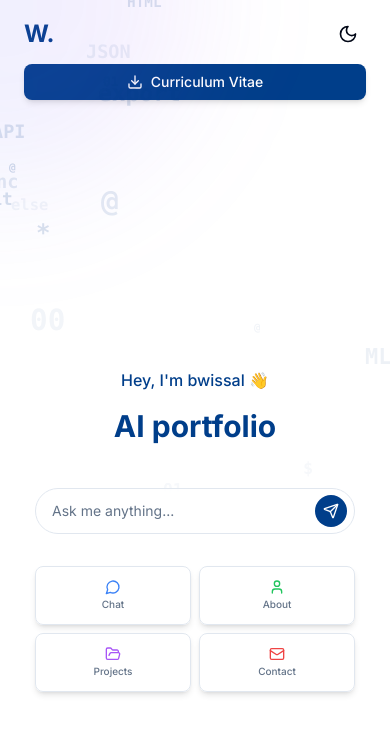
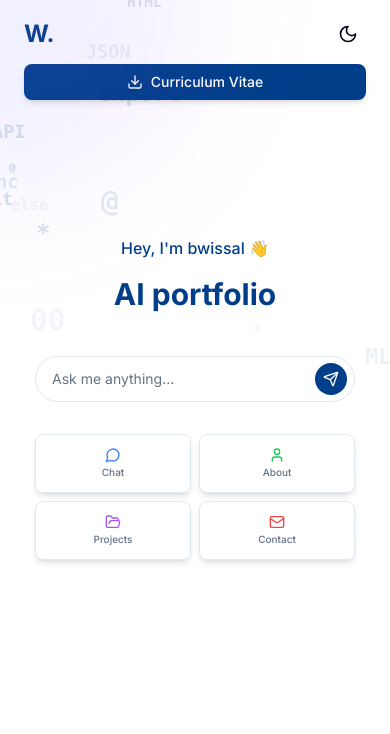
Before and after one commit to bwissal13/new-Portfolio, a Next.js app: page / in a window 390 px wide. Shown: the top 734 px of the page. Built offline with nearby package versions, Linux system fonts and the light colour scheme.

Commit message:
Refactor homepage layout for improved responsiveness and UI consistency, including adjustments to section heights and input field styling.

```diff
--- a/src/app/page.tsx
+++ b/src/app/page.tsx
@@ -228,7 +228,7 @@ export default function Home() {
   }
 
   return (
-    <div className="h-screen bg-background overflow-hidden relative">
+    <div className="min-h-screen flex flex-col bg-background overflow-hidden relative">
       {/* Mobile Top Bar: W. left, theme icon right, CV button below */}
       <div className="sm:hidden px-4 pt-4 pb-2">
         <div className="flex items-center justify-between">
@@ -256,7 +256,6 @@ export default function Home() {
       </div>
       {/* Background Animation */}
       <CodeBackground />
-
       {/* Logo */}
       <motion.div
         initial={{ opacity: 0, x: -20 }}
@@ -268,7 +267,6 @@ export default function Home() {
       >
         W.
       </motion.div>
-
       {/* Theme Toggle */}
       <motion.button
         initial={{ opacity: 0, x: 20 }}
@@ -286,7 +284,6 @@ export default function Home() {
           <Moon className="h-4 w-4" />
         )}
       </motion.button>
-
       {/* CV Download Button */}
       <motion.button
         initial={{ opacity: 0, x: 20 }}
@@ -301,10 +298,8 @@ export default function Home() {
         <Download className="h-4 w-4" />
         <span className="text-sm font-medium">Curriculum Vitae</span>
       </motion.button>
-
       {/* Main Content */}
-      <section className="h-full flex flex-col justify-center items-center px-6 relative z-10">
-        {/* Main Content */}
+      <section className="flex flex-col items-center px-4 pt-32 md:pt-32 relative z-10">
         <div className="w-full max-w-6xl mx-auto text-center">
           {/* Greeting with Typewriter Animation */}
           <motion.div
@@ -322,7 +317,6 @@ export default function Home() {
               {greeting.isComplete && !portfolio.isComplete && <span className="animate-pulse">|</span>}
             </h2>
           </motion.div>
-
           {/* Input Field */}
           <motion.div
             initial={{ opacity: 0, y: 20 }}
@@ -342,19 +336,16 @@ export default function Home() {
                   }
                 }}
                 placeholder="Ask me anything..."
-                className="w-full px-4 md:px-6 py-3 md:py-4 rounded-full border border-border bg-background/80 backdrop-blur-sm text-primary placeholder-muted-foreground focus:outline-none focus:ring-2 focus:ring-primary/20 transition-colors text-sm md:text-base"
+                className="w-full pr-12 pl-4 md:pl-6 py-3 md:py-4 rounded-full border border-border bg-background/80 backdrop-blur-sm text-primary placeholder-muted-foreground focus:outline-none focus:ring-2 focus:ring-primary/20 transition-colors text-sm md:text-base"
               />
-              <motion.button
-                whileHover={{ scale: 1.1, y: -2 }}
-                whileTap={{ scale: 0.9 }}
+              <button
                 onClick={handleGoToChat}
                 className="absolute right-2 top-1/2 -translate-y-1/2 p-2 rounded-full bg-primary text-primary-foreground hover:bg-primary/90 transition-colors"
               >
                 <Send className="h-4 w-4" />
-              </motion.button>
+              </button>
             </div>
           </motion.div>
-
           {/* Navigation Cards */}
           <motion.div
             initial={{ opacity: 0, y: 20 }}
```
